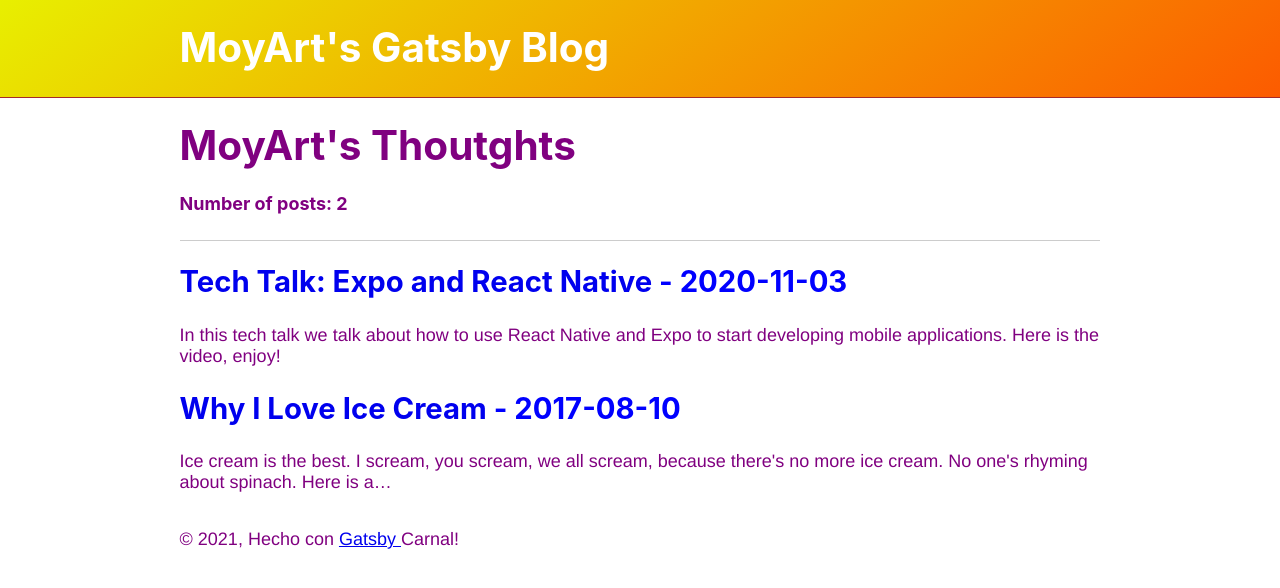
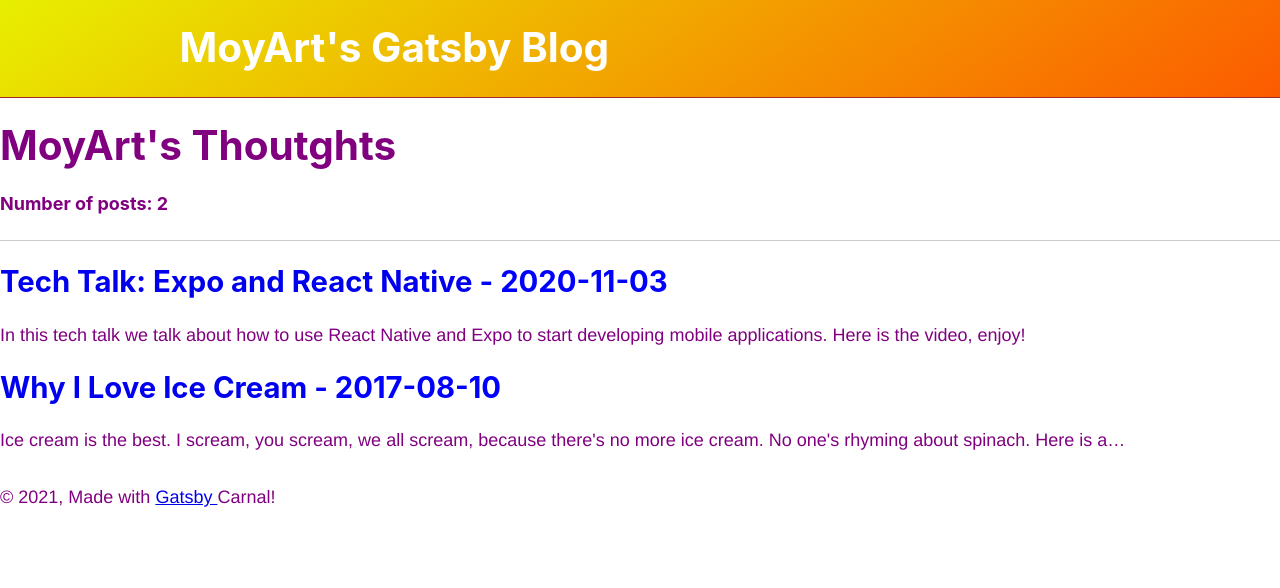
Before and after one commit to MoisesPedrazaSNG/gatsby-blog, a Gatsby site: page / in a window 1280 px wide. Built offline with nearby package versions, Linux system fonts and the light colour scheme; Gatsby itself is replaced by a stand-in of ours.

Commit message:
Updating layout component markup

```diff
--- a/src/components/layout.js
+++ b/src/components/layout.js
@@ -25,28 +25,23 @@ const Layout = ({ children }) => {
   `)
 
   return (
-    <>
-      <Header siteTitle={data.site.siteMetadata?.title || `Title`} />
-      <div
-        style={{
-          margin: `0 auto`,
-          maxWidth: 960,
-          padding: `0 1.0875rem 1.45rem`,
-        }}
-      >
-        <main>{children}</main>
+    <div className="main__wrapper">
+      <section className="layout-header-and-content">
+        <Header className="layout-header" siteTitle={data.site.siteMetadata?.title || `Title`} />
+        <main className="layout-content">{children}</main>
+      </section>
       <footer
         style={{
           marginTop: `2rem`,
         }}
+        className="layout-footer"
       >
-          © {new Date().getFullYear()}, Hecho con
+        © {new Date().getFullYear()}, Made with
         {` `}
         <a href="https://www.gatsbyjs.com">Gatsby </a>
         Carnal!
       </footer>
     </div>
-    </>
   )
 }
 
```
Lines whose indentation alone changed are shown as unchanged.
